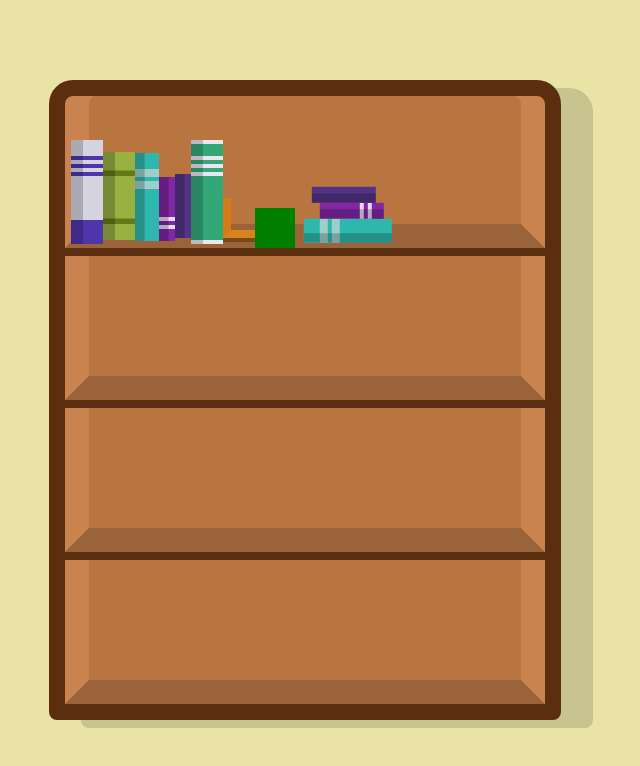
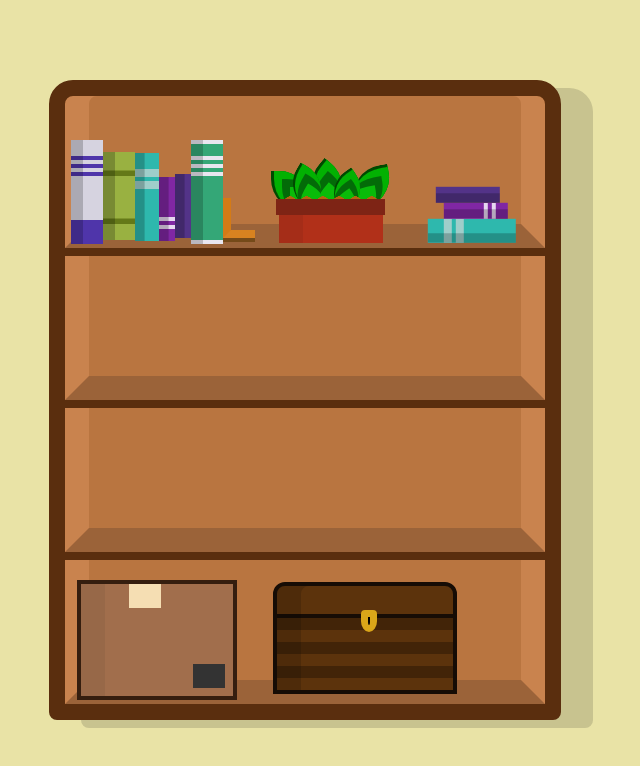
Before and after one commit to tlauffs/css_art, a website built with Vite: page index.html in a window 1280 px wide. Shown: the whole page, without its empty margins (335-975 px from the left). Built offline with nearby package versions, Linux system fonts and the light colour scheme.

Commit message:
added plant and chest

```diff
--- a/index.html
+++ b/index.html
@@ -11,7 +11,7 @@
     <script type="module" src="/src/main.ts"></script>
     <div class="bookshelf">
       <div class="shelf">
-        <div class="books">
+        <div class="shelf-flex">
           <div class="book"></div>
           <div class="book"></div>
           <div class="book"></div>
@@ -19,7 +19,13 @@
           <div class="book"></div>
           <div class="book"></div>
           <div class="book-stopper"></div>
-          <div class="plant"></div>
+          <div class="plant-pot">
+            <div class="leaf"></div>
+            <div class="leaf"></div>
+            <div class="leaf"></div>
+            <div class="leaf"></div>
+            <div class="leaf"></div>
+          </div>
           <div class="book-stack">
             <div class="book"></div>
             <div class="book"></div>
@@ -29,7 +35,12 @@
       </div>
       <div class="shelf"></div>
       <div class="shelf"></div>
-      <div class="shelf"></div>
+      <div class="shelf">
+        <div class="shelf-flex">
+          <div class="box"></div>
+          <div class="box"></div>
+        </div>
+      </div>
     </div>
   </body>
 </html>
--- a/src/style.css
+++ b/src/style.css
@@ -16,7 +16,6 @@
   --shadow: rgba(65, 64, 50, 0.2);
 
   --shelf-depth: 3vmin;
-
 }
 
 *,
@@ -73,13 +72,12 @@ body {
   top: calc(100% - var(--shelf-depth));
 }
 
-.books {
+.shelf-flex {
   position: absolute;
   display: flex;
-  height: 20vmin;
   width: calc(100% + 6vmin);
   left: calc(var(--shelf-depth) * -1);
-  top: calc(-20vmin + var(--shelf-depth));
+  bottom: calc((var(--shelf-depth)) * -1);
   align-items: flex-end;
 }
 
@@ -152,7 +150,7 @@ body {
   margin-bottom: 0.5vmin;
 }
 
-.book-stopper{
+.book-stopper {
   width: 4vmin;
   height: 5vmin;
   margin-bottom: 1.2vmin;
@@ -161,17 +159,97 @@ body {
   box-shadow: 0 0.5vmin rgb(117, 74, 25);
 }
 
-.plant {
+.plant-pot {
+  margin-left: 3vmin;
+  margin-bottom: 0.6vmin;
+  width: 13vmin;
+  height: 5vmin;
+  background-color: rgb(177, 48, 25);
+  box-shadow: inset 3vmin 0 rgb(165, 45, 24);
+  position: relative;
+}
+
+.plant-pot::before {
+  position: absolute;
+  z-index: 5;
+  content: "";
+  left: -2.5%;
+  top: -0.5vmin;
+  width: 105%;
+  height: 2vmin;
+  background-color: rgb(126, 36, 21);
+}
+
+.plant-pot::after {
+  content: "";
+  position: absolute;
+  top: -1.15vmin;
+  left: 0;
+  height: 2vmin;
+  width: 100%;
+  z-index: 4;
+  background-color: rgb(177, 101, 14);
+  --mask:
+    radial-gradient(0.70vmin at 50% 0.99vmin,#000 99%,#0000 101%) calc(50% - 1.02vmin) 0/2.04vmin 100%,
+    radial-gradient(0.70vmin at 50% -0.48vmin,#0000 99%,#000 101%) 50% 0.51vmin/2.04vmin 100% repeat-x;
+  -webkit-mask: var(--mask);
+          mask: var(--mask);
+
+}
+
+.leaf {
   width: 5vmin;
   height: 5vmin;
-  background-color: green;
+  background-color: rgb(9, 187, 9);
+  position: absolute;
+  border-radius: 0 4vmin;
+  box-shadow: inset 1vmin 1vmin rgb(2, 177, 2), inset 2vmin 2vmin rgb(3, 107, 8);
+  border-left: rgb(0, 73, 0) 0.4vmin solid;
+}
+
+.leaf:nth-child(1) {
+  left: -1vmin;
+  top: -4vmin;
+  z-index: 1;
+}
+
+.leaf:nth-child(2) {
+  left: 1vmin;
+  top: -4.5vmin;
+  z-index: 2;
+  rotate: 30deg;
+  scale: 0.9;
+}
+
+.leaf:nth-child(3) {
+  left: 3.5vmin;
+  top: -4.7vmin;
+  z-index: 1;
+  rotate: 40deg;
+  z-index: 1;
+}
+
+.leaf:nth-child(4) {
+  left: 6vmin;
+  top: -4vmin;
+  z-index: 3;
+  rotate: 55deg;
+  scale: 0.85;
+}
+
+.leaf:nth-child(5) {
+  left: 9vmin;
+  top: -4.5vmin;
+  z-index: 1;
+  rotate: 80deg;
+  z-index: 1;
 }
 
 .book-stack {
   display: flex;
   transform: rotate(-90deg);
   margin-bottom: -2vmin;
-  margin-left: 3vmin;
+  margin-left: 7.5vmin;
 }
 
 .book-stack .book:nth-child(1) {
@@ -203,3 +281,65 @@ body {
   box-shadow: inset 1.2vmin 0 #00000038;
   margin-top: 1vmin;
 }
+
+.box:nth-child(1) {
+  height: 15vmin;
+  width: 20vmin;
+  background-color: rgb(161, 110, 76);
+  margin-left: 1.5vmin;
+  margin-bottom: 0.5vmin;
+  border: rgb(53, 30, 15) 0.5vmin solid;
+  box-shadow: inset 3vmin 0 rgb(151, 104, 72);
+  position: relative;
+}
+
+.box:nth-child(1)::before {
+  content: "";
+  position: absolute;
+  width: 4vmin;
+  height: 3vmin;
+  background-color: wheat;
+  top: 0vmin;
+  left: 6vmin;
+}
+
+.box:nth-child(1)::after {
+  content: "";
+  position: absolute;
+  width: 4vmin;
+  height: 3vmin;
+  background-color: rgb(51, 51, 51);
+  bottom: 1vmin;
+  right: 1vmin;
+}
+
+.box:nth-child(2) {
+  --border-color: rgb(22, 12, 5);
+  --chest-color: rgb(92, 51, 12);
+  --chest-color-dark: rgb(66, 36, 8);
+  height: 14vmin;
+  width: 23vmin;
+  border-radius: 1.5vmin 1.5vmin 0 0;
+  background-color: var(--chest-color);
+  margin-left: 4.5vmin;
+  margin-bottom: 1.25vmin;
+  border: var(--border-color) 0.5vmin solid;
+  box-shadow: inset 3vmin 0 rgba(0, 0, 0, 0.151),
+    inset 0 -1.5vmin var(--chest-color), inset 0 -3vmin var(--chest-color-dark),
+    inset 0 -4.5vmin var(--chest-color), inset 0 -6vmin var(--chest-color-dark),
+    inset 0 -7.5vmin var(--chest-color), inset 0 -9vmin var(--chest-color-dark),
+    inset 0 -9.5vmin var(--border-color), inset 0 -14vmin var(--chest-color);
+  position: relative;
+}
+
+.box:nth-child(2)::before {
+  content: "";
+  position: absolute;
+  width: 2vmin;
+  height: 2.7vmin;
+  background-color: black;
+  border: 0.9vmin rgb(218, 166, 25) solid;
+  top: 3vmin;
+  left: 10.5vmin;
+  border-radius: 0.5vmin 0.5vmin 50% 50%;
+}
```
Lines whose indentation alone changed are shown as unchanged.
